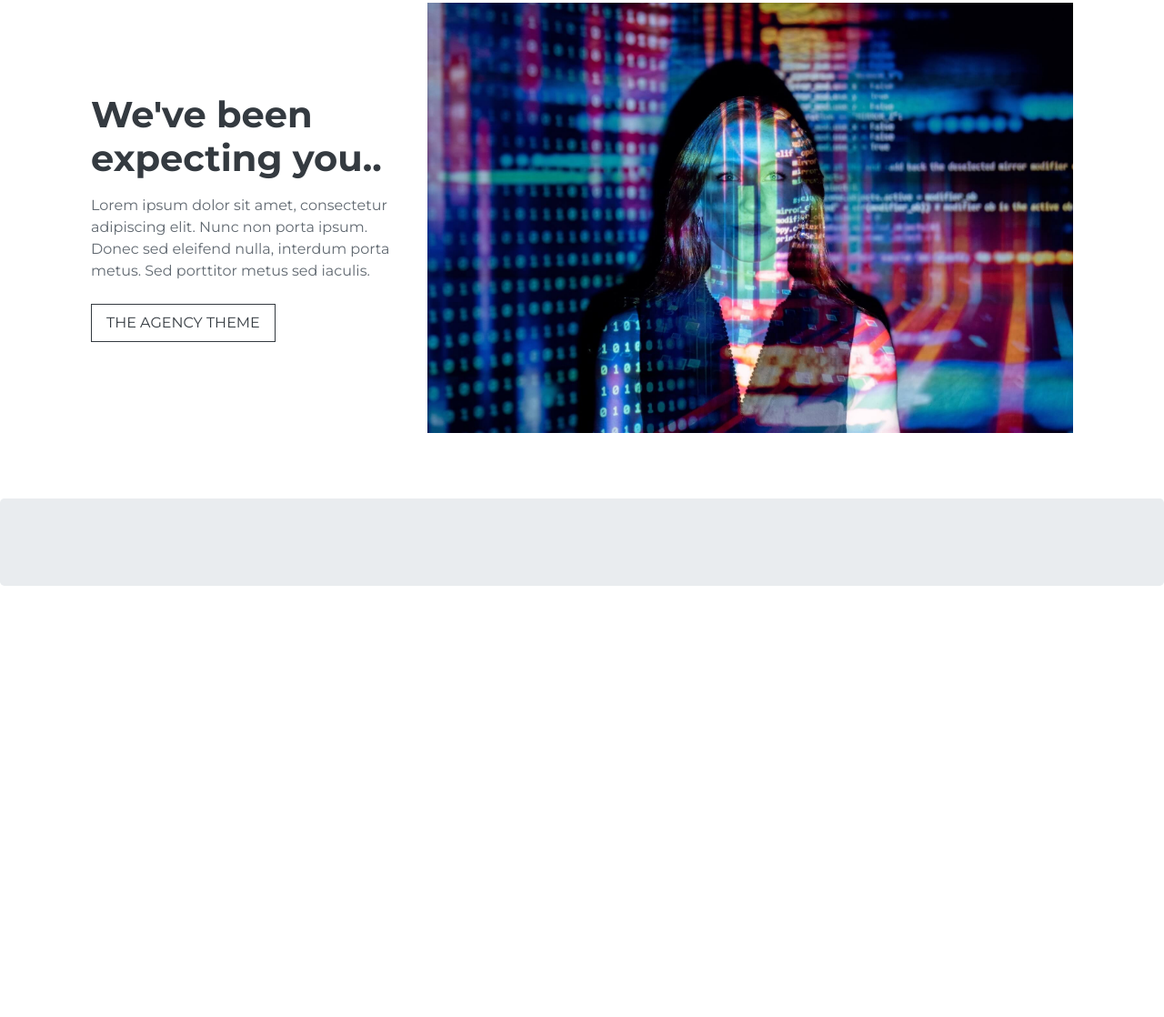
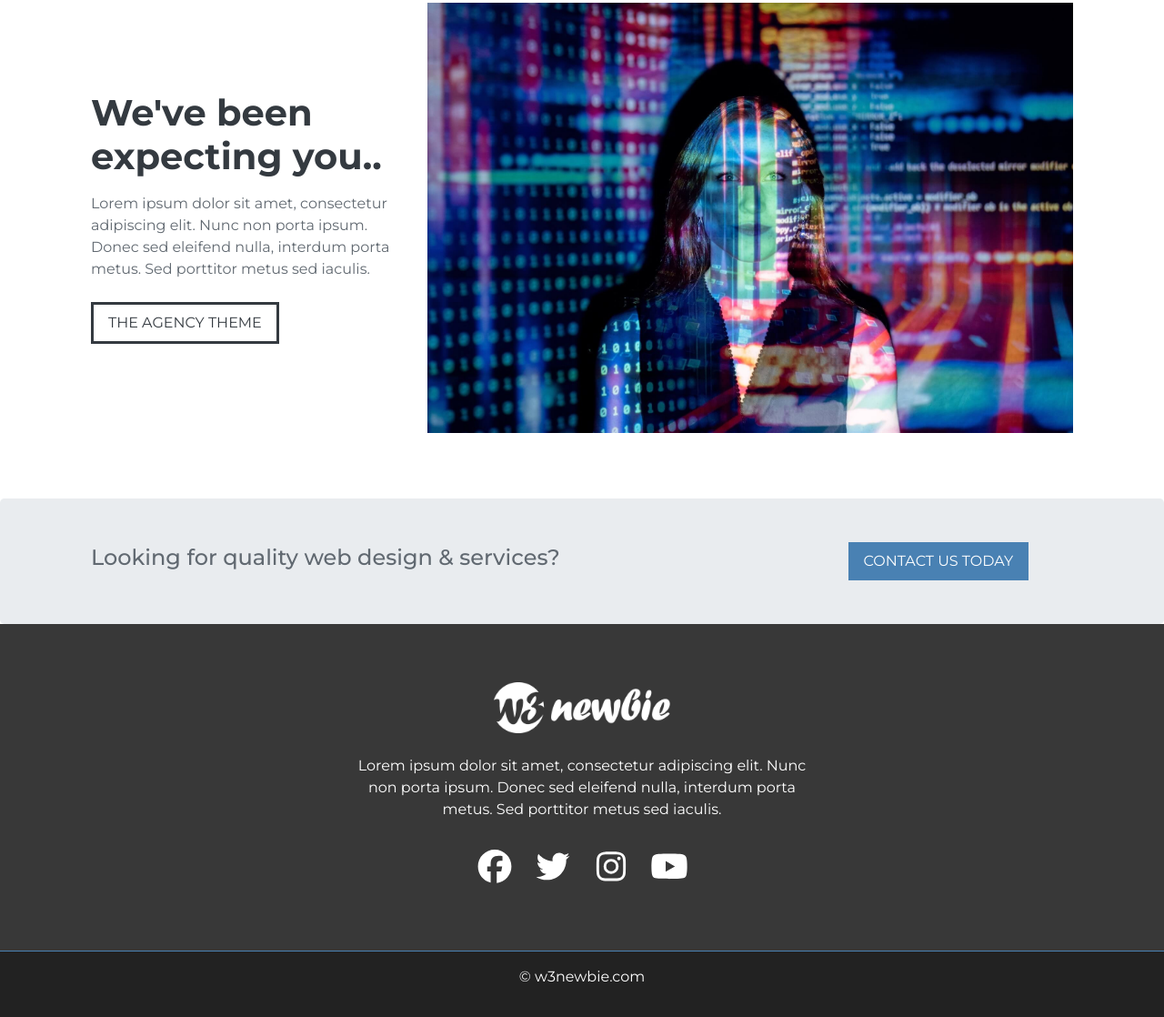
Before and after one commit to Craig-Ryan/Bootstrap-Practice-2, a plain HTML site: page index.html in a window 1280 px wide. Shown: the part 2206-3324 px from the top of the page at 91% size. Before the commit the page ends 2898 px from the top, so only its background shows below. Drawn offline with Linux system fonts and the light colour scheme.

Commit message:
Finalized html layout and most of the style

```diff
--- a/css/style.css
+++ b/css/style.css
@@ -96,7 +96,7 @@ body {
     border-radius: 0;
     text-transform: uppercase;
     font-size: 1rem;
-    dorder-width: medium;
+    border-width: medium;
 }
 
 .btn-danger {
@@ -143,11 +143,49 @@ body {
 
 /*============= FOOTER =============*/
 
+footer {
+    background-color: #383838;
+    padding: 1rem 2rem 3rem;
+}
+
+footer img {
+    height: 3.5rem;
+    margin: 1.5rem auto;
+}
+
+footer p, footer a,
+.socket a {
+    color: #fff;
+    text-decoration: none;
+}
+
+ul.social {
+    list-style-type: none;
+    display: flex;
+    max-width: 16rem;
+    margin: 0 auto;
+    padding: 0;
+}
+
+ul.social li {
+    margin: 0 auto;
+}
+
+footer .svg-inline--fa {
+    font-size: 2.3rem
+}
+
+footer .svg-inline--fa:hover {
+    color: #68a0d2;
+}
 
 
 /*============= SOCKET =============*/
 
-
+.socket {
+    background-color: #222;
+    border-top: .1rem solid #4981b3;
+}
 
 /*============= MEDIA QUERIES =============*/
 
--- a/index.html
+++ b/index.html
@@ -224,7 +224,12 @@
     <div class="jumbotron py-5 mb-0">
         <div class="container">
             <div class="row">
-
+                <div class="col-md-7 col-lg-8 col-xl-9 my-auto">
+                    <h4>Looking for quality web design & services?</h4>
+                </div>
+                <div class="col-md-5 col-lg-4 col-xl-3 pt-4 pt-md-0">
+                    <a href="#" class="btn btn-primary btn-lg">Contact Us Today</a>
+                </div>
             </div>
         </div>
     </div>
@@ -232,14 +237,32 @@
 
 
 	<!-- Start Footer -->
+    <footer>
+        <div class="container">
+            <div class="row text-light text-center py-4 justify-content-center">
+                <div class="col-sm-10 col-md-8 col-lg-6">
+                    <img src="img/logo-white.png" alt="White Logo">
+                        <p>Lorem ipsum dolor sit amet, consectetur adipiscing elit. Nunc non porta ipsum. Donec sed eleifend nulla, interdum porta metus. Sed porttitor metus sed iaculis.</p>
+                        <ul class="social pt-3">
+                            <li><a href="https://facebook.com/" target="_blank"><i class="fab fa-facebook"></i></a></li>
+                            <li><a href="https://twitter.com/" target="_blank"><i class="fab fa-twitter"></i></a></li>
+                            <li><a href="https://instagram.com/" target="_blank"><i class="fab fa-instagram"></i></a></li>
+                            <li><a href="https://youtube.com/" target="_blank"><i class="fab fa-youtube"></i></a></li>
+                        </ul>
 
+                    </div>
+            </div>
+        </div>
+    </footer>
 	<!-- End Footer -->
 
 
 	<!-- Start Socket -->
+    <div class="socket text-light text-center py-3">
+        <p>&copy; <a href="https:w3newbie.com" target="_blank">w3newbie.com</a></p>
+    </div>
+	<!-- End Socket -->
 
-	<!-- End Socket -->
-    <div class="container my-5"></div>
 
 
 	<!-- Script Source Files -->
```
